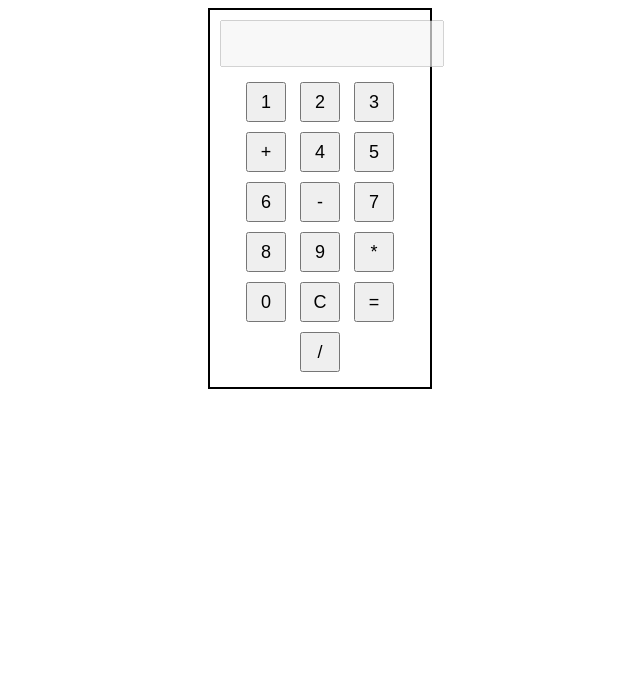
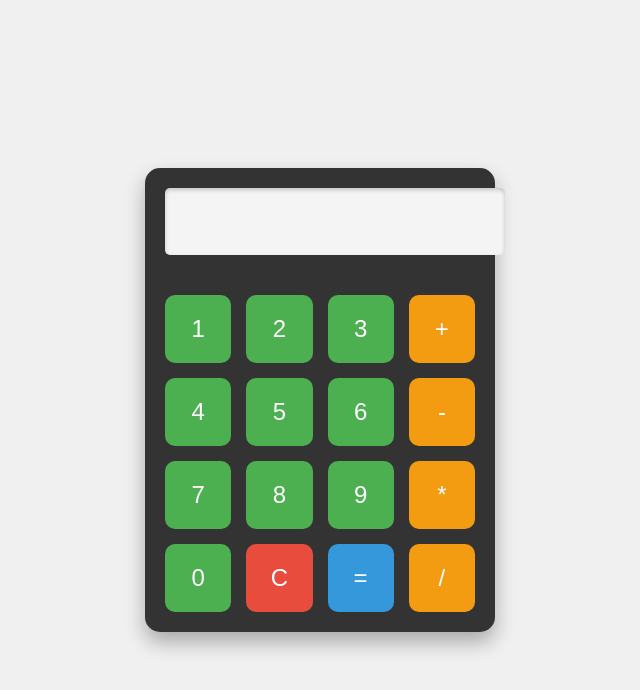
Before and after one commit to KelzangvDorji/JavascriptCalculator, a plain HTML site: page index.html in a window 1280 px wide. Shown: the whole page, without its empty margins (320-960 px from the left). Drawn offline with Linux system fonts and the light colour scheme.

Commit message:
update in css

```diff
--- a/style.css
+++ b/style.css
@@ -1,21 +1,113 @@
-#calculator {
-  width: 200px;
-  margin: 0 auto;
-  padding: 10px;
-  text-align: center;
-  border: 2px solid black;
+/* General body styles */
+body {
+  font-family: 'Arial', sans-serif;
+  background-color: #f0f0f0;
+  margin: 0;
+  padding: 0;
+  display: flex;
+  justify-content: center;
+  align-items: center;
+  height: 100vh;
 }
 
+/* Calculator container */
+#calculator {
+  width: 100%;
+  max-width: 350px;
+  padding: 20px;
+  background-color: #333;
+  border-radius: 15px;
+  box-shadow: 0 10px 20px rgba(0, 0, 0, 0.3);
+  text-align: center;
+  box-sizing: border-box;
+  display: flex;
+  flex-direction: column;
+}
+
+/* Result display */
 #result {
   width: 100%;
-  padding: 10px;
-  margin-bottom: 10px;
-  font-size: 20px;
+  padding: 15px;
+  font-size: 2em; /* Proportional text size */
+  text-align: right;
+  border: none;
+  border-radius: 5px;
+  background-color: #f4f4f4;
+  color: #333;
+  margin-bottom: 20px;
+  box-shadow: inset 0 2px 4px rgba(0, 0, 0, 0.2);
 }
 
+/* Button container */
+#buttons {
+  display: grid;
+  grid-template-columns: repeat(4, 1fr); /* Equal column width */
+  gap: 15px;
+  width: 100%;
+  padding-top: 20px;
+}
+
+/* Individual buttons */
 button {
-  width: 40px;
-  height: 40px;
-  margin: 5px;
-  font-size: 18px;
+  background-color: #4CAF50;
+  color: white;
+  font-size: 1.5em; /* Proportional font size */
+  padding: 20px;
+  border: none;
+  border-radius: 10px;
+  cursor: pointer;
+  transition: background-color 0.3s ease, transform 0.1s ease;
+  display: flex;
+  justify-content: center;
+  align-items: center;
 }
+
+/* Button hover effect */
+button:hover {
+  background-color: #45a049;
+  transform: scale(1.1);
+}
+
+/* Special color for operation buttons */
+button:nth-child(4), button:nth-child(8), button:nth-child(12), button:nth-child(16) {
+  background-color: #f39c12;
+}
+
+button:nth-child(4):hover, button:nth-child(8):hover, button:nth-child(12):hover, button:nth-child(16):hover {
+  background-color: #e67e22;
+}
+
+/* Color for 'C' button (clear button) */
+button:nth-child(14) {
+  background-color: #e74c3c;
+}
+
+button:nth-child(14):hover {
+  background-color: #c0392b;
+}
+
+/* Color for '=' button (equal button) */
+button:nth-child(15) {
+  background-color: #3498db;
+}
+
+button:nth-child(15):hover {
+  background-color: #2980b9;
+}
+
+/* Responsive design for smaller screens */
+@media (max-width: 400px) {
+  #calculator {
+    width: 100%;
+    padding: 15px;
+  }
+
+  #result {
+    font-size: 1.8em; /* Slightly smaller on smaller screens */
+  }
+
+  button {
+    font-size: 1.2em; /* Smaller buttons on small screens */
+    padding: 15px;
+  }
+}
```
